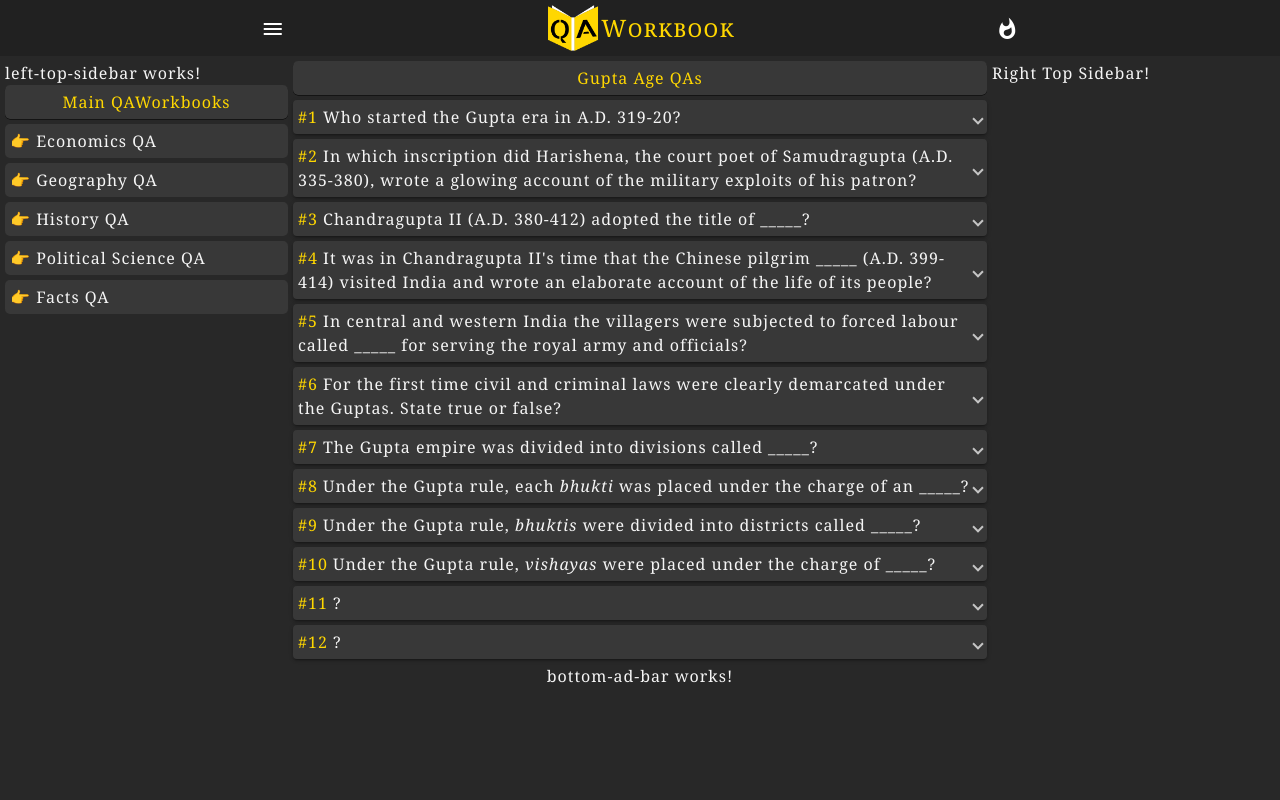
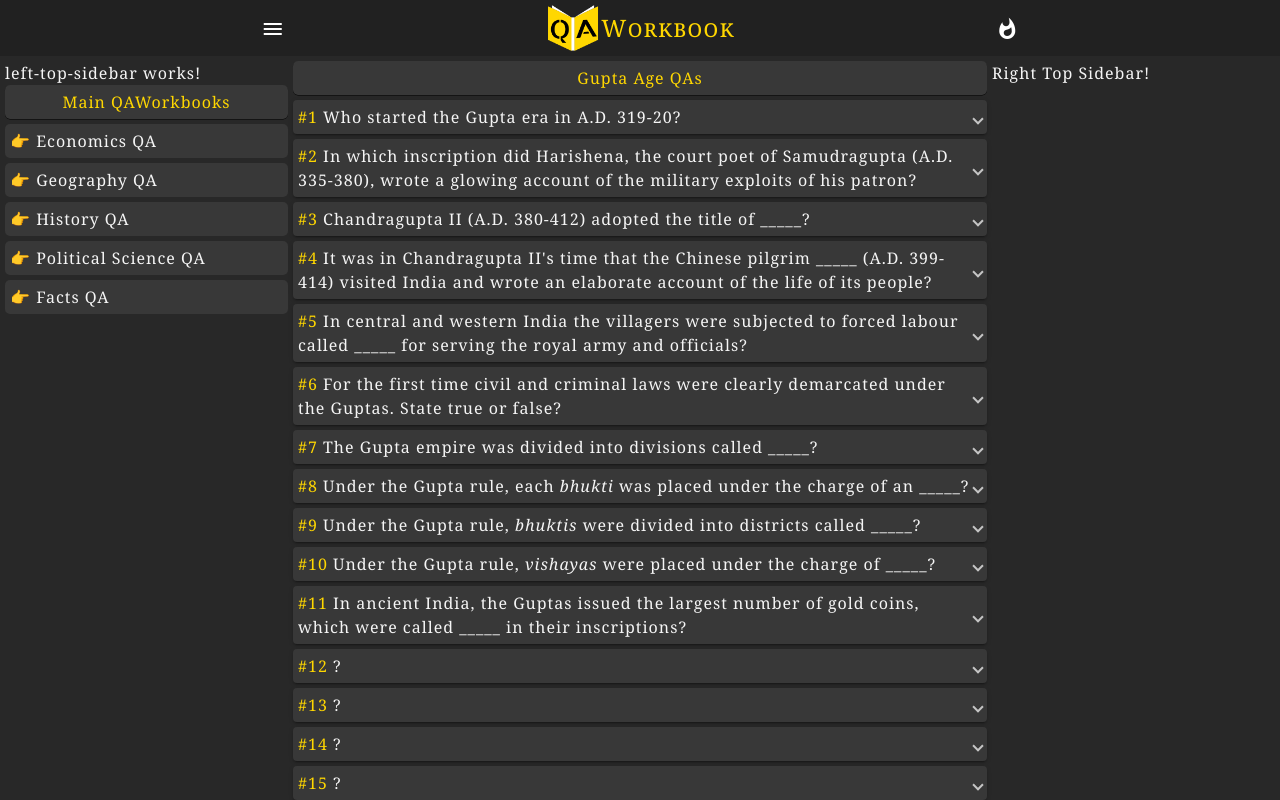
Before and after one commit to JibinJF/QAWorkbook, an Angular app: page /HistoryQA/AncientIndianHistoryQA/GuptaAgeQA in a window 1280 px wide. Built offline with nearby package versions, Linux system fonts and the light colour scheme.

Commit message:
Update gupta-age-qa.component.ts

```diff
--- a/src/app/general-awareness-qa/history-qa/ancient-indian-history-qa/gupta-age-qa/gupta-age-qa.component.ts
+++ b/src/app/general-awareness-qa/history-qa/ancient-indian-history-qa/gupta-age-qa/gupta-age-qa.component.ts
@@ -91,6 +91,82 @@ export class GuptaAgeQAComponent implements OnInit {
     },
     {
       qaNumber: this.qaNumber++,
+      question: `In ancient India, the Guptas issued the largest number of gold coins,
+      which were called _____ in their inscriptions?`,
+      answer: `Dinaras.`,
+    },
+    {
+      qaNumber: this.qaNumber++,
+      question: `?`,
+      answer: `.`,
+      description: `<ul>
+      <li>.</li>
+      </ul>`
+    },{
+      qaNumber: this.qaNumber++,
+      question: `?`,
+      answer: `.`,
+      description: `<ul>
+      <li>.</li>
+      </ul>`
+    },
+    {
+      qaNumber: this.qaNumber++,
+      question: `?`,
+      answer: `.`,
+      description: `<ul>
+      <li>.</li>
+      </ul>`
+    },
+    {
+      qaNumber: this.qaNumber++,
+      question: `?`,
+      answer: `.`,
+      description: `<ul>
+      <li>.</li>
+      </ul>`
+    },
+    {
+      qaNumber: this.qaNumber++,
+      question: `?`,
+      answer: `.`,
+      description: `<ul>
+      <li>.</li>
+      </ul>`
+    },
+    {
+      qaNumber: this.qaNumber++,
+      question: `?`,
+      answer: `.`,
+      description: `<ul>
+      <li>.</li>
+      </ul>`
+    },
+    {
+      qaNumber: this.qaNumber++,
+      question: `?`,
+      answer: `.`,
+      description: `<ul>
+      <li>.</li>
+      </ul>`
+    },{
+      qaNumber: this.qaNumber++,
+      question: `?`,
+      answer: `.`,
+      description: `<ul>
+      <li>.</li>
+      </ul>`
+    },
+    {
+      qaNumber: this.qaNumber++,
+      question: `?`,
+      answer: `.`,
+      description: `<ul>
+      <li>.</li>
+      </ul>`
+    },
+    {
+      qaNumber: this.qaNumber++,
       question: `?`,
       answer: `.`,
       description: `<ul>
```
